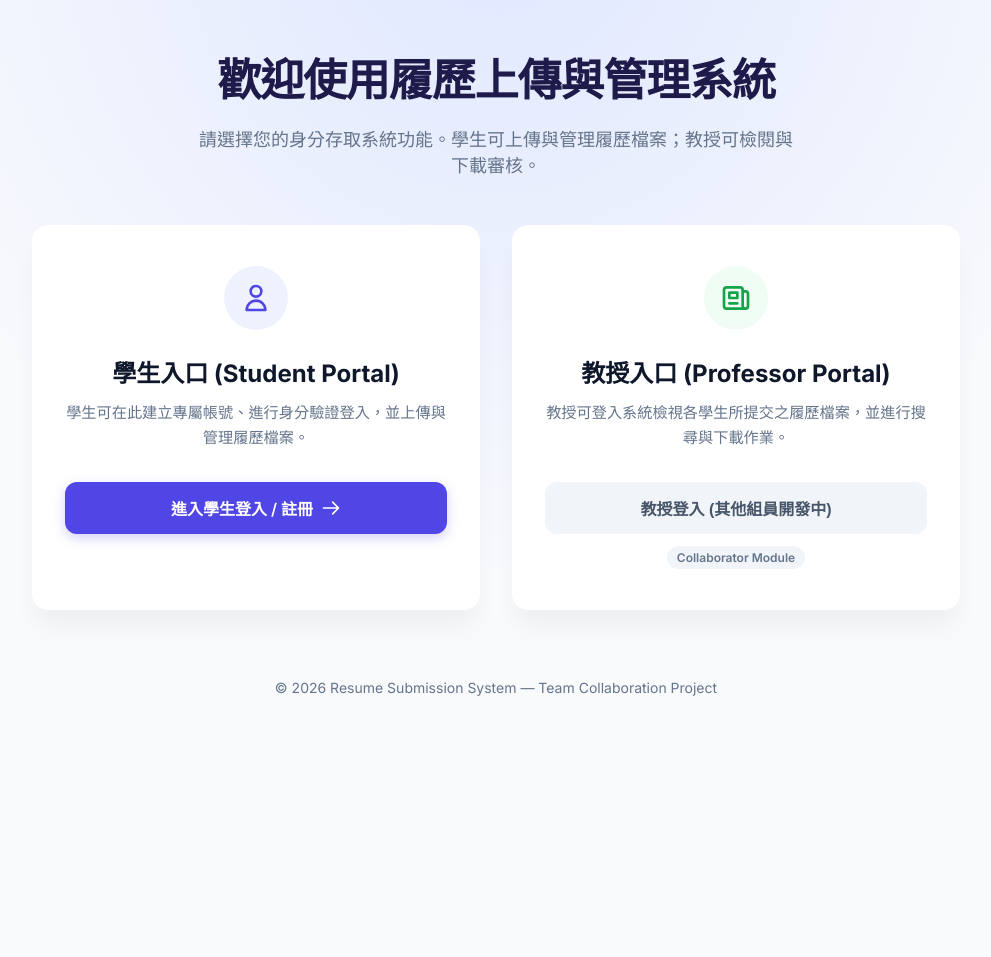
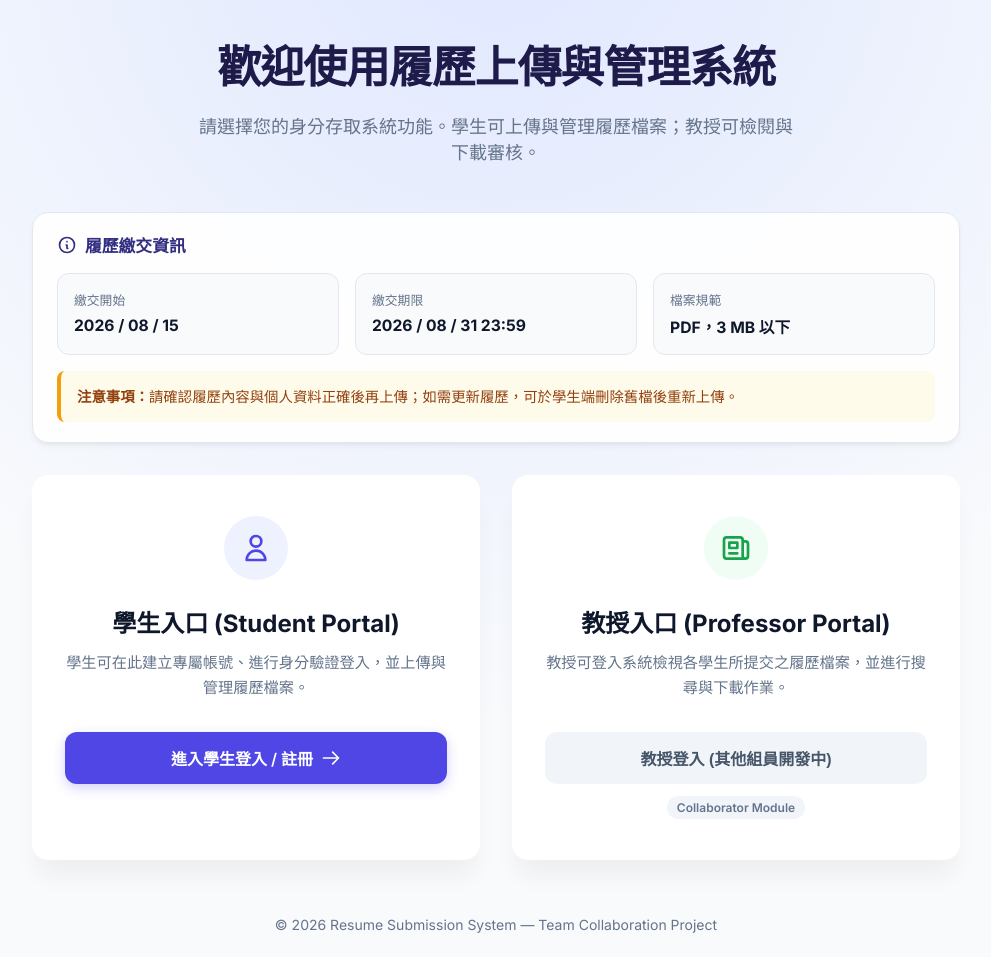
Before and after one commit to duncanwu20124/resume-submission-system, a CodeIgniter 4 app: the page made by resume-submission-system/app/Views/home.php in a window 1280 px wide. Shown: the part 80-1037 px from the top of the page, without its empty margins (144-1135 px from the left). Before the commit the page ends 776 px from the top, so only its background shows below. Run offline with PHP 8.4 and a stand-in for CodeIgniter, Linux system fonts and the light colour scheme; the template is opened without the code that fills it, so the values that code supplies are empty; some libraries are stand-ins or nearby versions.

Commit message:
update homepage and student database

```diff
--- a/resume-submission-system/app/Views/home.php
+++ b/resume-submission-system/app/Views/home.php
@@ -194,6 +194,72 @@
             border-radius: 9999px;
         }
 
+
+        .info-panel {
+            margin: 0 auto 2rem;
+            width: calc(100% - 2rem);
+            max-width: none;
+            background: rgba(255, 255, 255, 0.92);
+            border: 1px solid var(--border);
+            border-radius: var(--radius-xl);
+            box-shadow: var(--shadow-md);
+            padding: 1.25rem 1.5rem;
+            text-align: left;
+        }
+
+        .info-panel-title {
+            display: flex;
+            align-items: center;
+            gap: 0.5rem;
+            font-size: 1.05rem;
+            font-weight: 700;
+            color: #312e81;
+            margin-bottom: 1rem;
+        }
+
+        .info-grid {
+            display: grid;
+            grid-template-columns: repeat(3, 1fr);
+            gap: 1rem;
+        }
+
+        .info-item {
+            background: #f8fafc;
+            border: 1px solid var(--border);
+            border-radius: var(--radius-lg);
+            padding: 1rem;
+        }
+
+        .info-label {
+            display: block;
+            font-size: 0.8rem;
+            color: var(--text-muted);
+            margin-bottom: 0.35rem;
+        }
+
+        .info-value {
+            font-size: 0.98rem;
+            font-weight: 700;
+            color: var(--text-main);
+        }
+
+        .notice-box {
+            margin-top: 1rem;
+            padding: 0.9rem 1rem;
+            border-left: 4px solid #f59e0b;
+            background: #fffbeb;
+            color: #92400e;
+            border-radius: 0.5rem;
+            line-height: 1.6;
+            font-size: 0.9rem;
+        }
+
+        @media (max-width: 768px) {
+            .info-grid {
+                grid-template-columns: 1fr;
+            }
+        }
+
         footer {
             padding: 1.5rem;
             text-align: center;
@@ -217,6 +283,38 @@
         <div class="hero-container">
             <h1 class="hero-title">歡迎使用履歷上傳與管理系統</h1>
             <p class="hero-subtitle">請選擇您的身分存取系統功能。學生可上傳與管理履歷檔案；教授可檢閱與下載審核。</p>
+
+
+            <!-- 繳交資訊：日期可依實際時程修改 -->
+            <section class="info-panel" aria-label="履歷繳交資訊">
+                <div class="info-panel-title">
+                    <svg width="20" height="20" fill="none" stroke="currentColor" viewBox="0 0 24 24">
+                        <path stroke-linecap="round" stroke-linejoin="round" stroke-width="2" d="M13 16h-1v-4h-1m1-4h.01M21 12a9 9 0 11-18 0 9 9 0 0118 0z"></path>
+                    </svg>
+                    履歷繳交資訊
+                </div>
+
+                <div class="info-grid">
+                    <div class="info-item">
+                        <span class="info-label">繳交開始</span>
+                        <span class="info-value">2026 / 08 / 15</span>
+                    </div>
+
+                    <div class="info-item">
+                        <span class="info-label">繳交期限</span>
+                        <span class="info-value">2026 / 08 / 31 23:59</span>
+                    </div>
+
+                    <div class="info-item">
+                        <span class="info-label">檔案規範</span>
+                        <span class="info-value">PDF，3 MB 以下</span>
+                    </div>
+                </div>
+
+                <div class="notice-box">
+                    <strong>注意事項：</strong>請確認履歷內容與個人資料正確後再上傳；如需更新履歷，可於學生端刪除舊檔後重新上傳。
+                </div>
+            </section>
 
             <div class="portal-grid">
                 <!-- 學生登入區塊 -->
```
Also changed, not shown: resume-submission-system/writable/database.sqlite.
